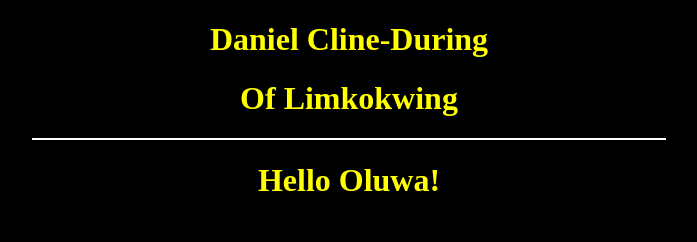
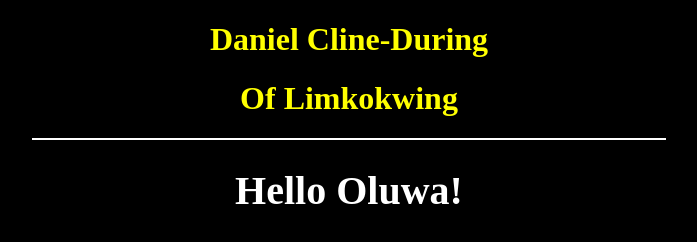
Before and after one commit to During10/Daniel-Cline-During, a plain HTML site: page index.html in a window 1280 px wide. Shown: the whole page, without its empty margins (291-988 px from the left). Drawn offline with Linux system fonts and the light colour scheme.

Commit message:
Update index.html

```diff
--- a/index.html
+++ b/index.html
@@ -19,6 +19,6 @@ body{
 	<h1 style="color: yellow; text-align: center;font-family: algerian;">Of Limkokwing</h1>
 	<hr width="50%" color="white">
 </div>
-<h1 style="color: yellow;text-align: center;font-family: algerian;">Hello Oluwa!</h1>
+<h1 style="color: white;text-align: center;font-family: chiller; font-size:40px">Hello Oluwa!</h1>
 </body>
 </html>
```
